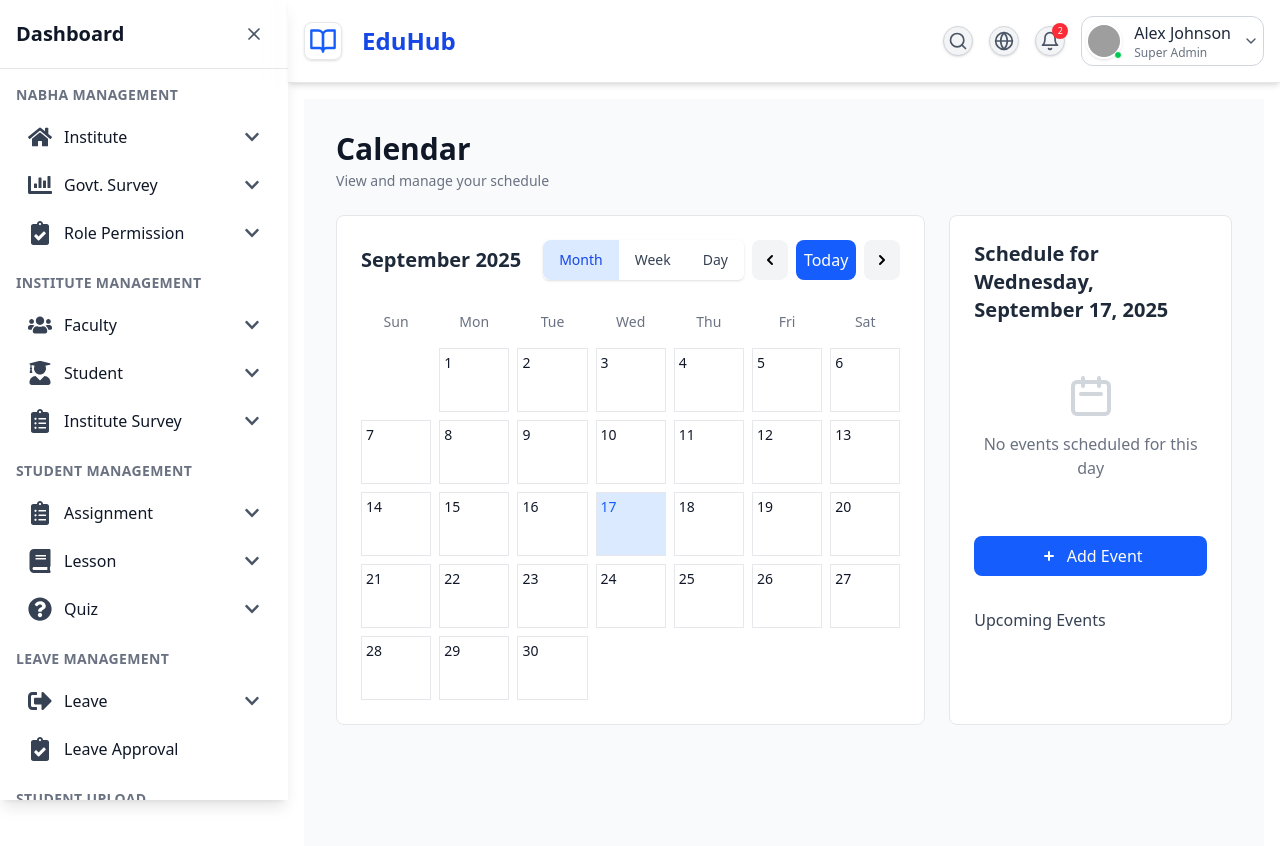
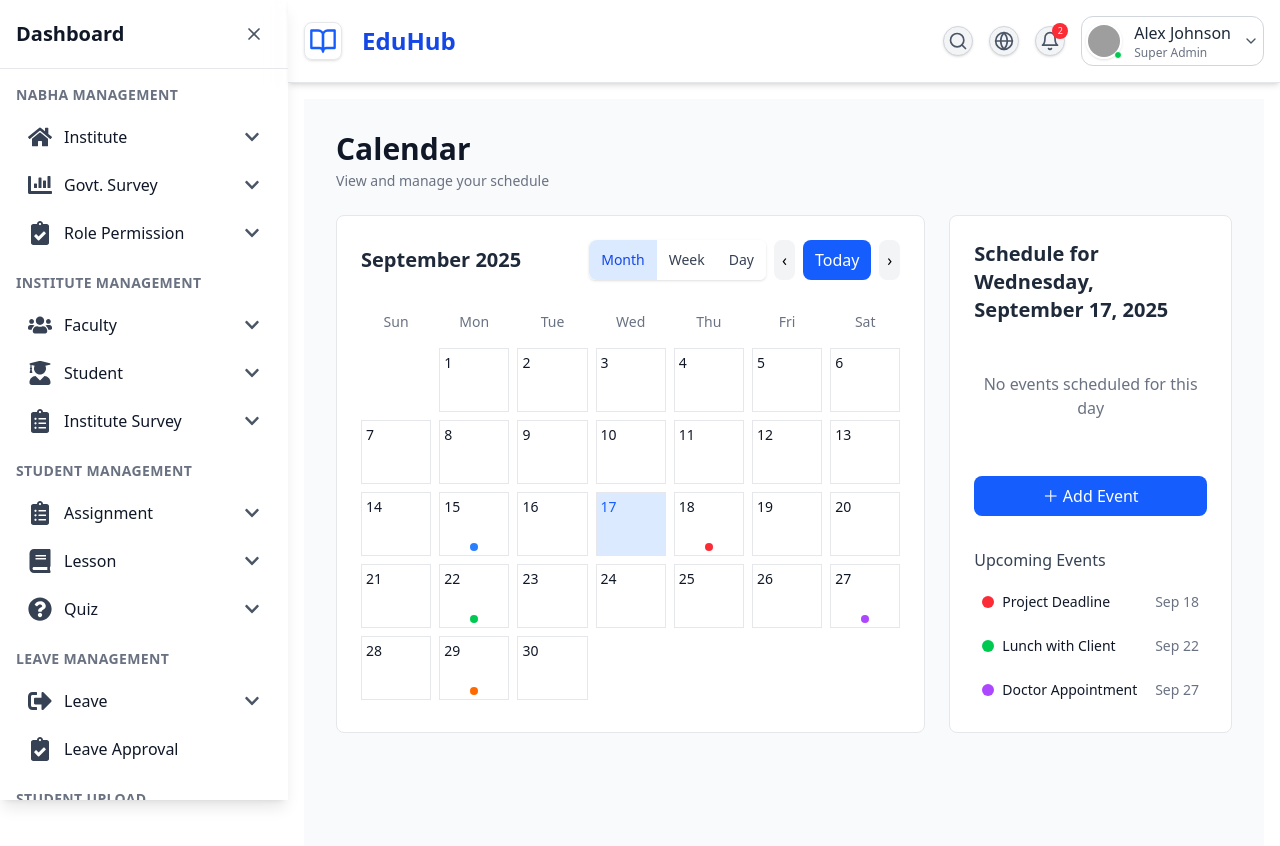
Before and after one commit to akhilsoigama/hackthon-web, a React (Vite) app: page /dashboard/events in a window 1280 px wide. Shown: the top 846 px of the page. Built offline with nearby package versions, Linux system fonts and the light colour scheme; grey boxes are pictures that could not be loaded.

Commit message:
increased event page's  resopnsiveness

```diff
--- a/src/section/Calendar.tsx
+++ b/src/section/Calendar.tsx
@@ -9,14 +9,22 @@ interface CalendarEvent {
   description?: string;
 }
 
+const colorMap: Record<string, string> = {
+  blue: "bg-blue-500 border-blue-500",
+  red: "bg-red-500 border-red-500",
+  green: "bg-green-500 border-green-500",
+  purple: "bg-purple-500 border-purple-500",
+  orange: "bg-orange-500 border-orange-500",
+};
+
 const Calendar = () => {
   const [currentDate, setCurrentDate] = useState<Date>(new Date());
   const [events, setEvents] = useState<CalendarEvent[]>([
-    { id: 1, date: new Date(2023, 8, 15), title: 'Team Meeting', color: 'blue', description: 'Weekly team sync' },
-    { id: 2, date: new Date(2023, 8, 18), title: 'Project Deadline', color: 'red', description: 'Finalize Q3 project' },
-    { id: 3, date: new Date(2023, 8, 22), title: 'Lunch with Client', color: 'green', description: 'Discuss new partnership' },
-    { id: 4, date: new Date(2023, 8, 27), title: 'Doctor Appointment', color: 'purple' },
-    { id: 5, date: new Date(2023, 8, 29), title: 'Conference Call', color: 'orange', description: 'With international team' },
+    { id: 1, date: new Date(2025, 8, 15), title: 'Team Meeting', color: 'blue', description: 'Weekly team sync' },
+    { id: 2, date: new Date(2025, 8, 18), title: 'Project Deadline', color: 'red', description: 'Finalize Q3 project' },
+    { id: 3, date: new Date(2025, 8, 22), title: 'Lunch with Client', color: 'green', description: 'Discuss new partnership' },
+    { id: 4, date: new Date(2025, 8, 27), title: 'Doctor Appointment', color: 'purple' },
+    { id: 5, date: new Date(2025, 8, 29), title: 'Conference Call', color: 'orange', description: 'With international team' },
   ]);
   const [selectedDate, setSelectedDate] = useState<Date>(new Date());
   const [view, setView] = useState<'month' | 'week' | 'day'>('month');
@@ -73,12 +81,12 @@ const Calendar = () => {
     const firstDay = getFirstDayOfMonth(currentDate);
     const days: ReactElement[] = [];
 
-    // Add empty cells for days before the first day of the month
+    // Empty cells for offset
     for (let i = 0; i < firstDay; i++) {
-      days.push(<div key={`empty-${i}`} className="h-12 sm:h-16"></div>);
+      days.push(<div key={`empty-${i}`} className="min-h-[3rem] sm:min-h-[4rem]"></div>);
     }
 
-    // Add cells for each day of the month
+    // Days
     for (let day = 1; day <= daysInMonth; day++) {
       const dayEvents = events.filter(event =>
         event.date.getDate() === day &&
@@ -97,7 +105,7 @@ const Calendar = () => {
       days.push(
         <motion.div
           key={day}
-          className={`h-12 sm:h-16 p-1 border border-gray-200 flex flex-col cursor-pointer relative
+          className={`min-h-[3rem] sm:min-h-[4rem] p-1 border border-gray-200 flex flex-col cursor-pointer relative
             ${isToday ? 'bg-blue-50' : ''}
             ${isSelected ? 'bg-blue-100 border-blue-400' : 'hover:bg-gray-50'}`}
           whileHover={{ scale: 1.02 }}
@@ -111,7 +119,7 @@ const Calendar = () => {
             {dayEvents.slice(0, 2).map(event => (
               <div
                 key={event.id}
-                className={`w-2 h-2 rounded-full bg-${event.color}-500`}
+                className={`w-2 h-2 rounded-full ${colorMap[event.color].split(" ")[0]}`}
                 title={event.title}
               ></div>
             ))}
@@ -144,63 +152,53 @@ const Calendar = () => {
   };
 
   return (
-    <div className="min-h-screen bg-gray-50 p-4 sm:p-6 md:p-8">
+    <div className="min-h-screen bg-gray-50 p-3 sm:p-6 md:p-8">
       <motion.header
         className="mb-6"
         initial={{ opacity: 0, y: -20 }}
         animate={{ opacity: 1, y: 0 }}
         transition={{ duration: 0.5 }}
       >
-        <h1 className="text-2xl sm:text-3xl font-bold text-gray-900">Calendar</h1>
+        <h1 className="text-xl sm:text-3xl font-bold text-gray-900">Calendar</h1>
         <p className="text-sm text-gray-500 mt-1">View and manage your schedule</p>
       </motion.header>
 
       <div className="grid grid-cols-1 lg:grid-cols-3 gap-6">
         {/* Calendar Section */}
         <motion.section
-          className="lg:col-span-2 bg-white rounded-lg border border-gray-200 p-4 sm:p-6"
+          className="lg:col-span-2 bg-white rounded-lg border border-gray-200 p-3 sm:p-6"
           initial={{ opacity: 0 }}
           animate={{ opacity: 1 }}
           transition={{ duration: 0.5, delay: 0.2 }}
         >
-          <div className="flex justify-between items-center mb-6">
-            <h2 className="text-xl font-semibold text-gray-800">
+          <div className="flex flex-wrap justify-between items-center gap-2 mb-6">
+            <h2 className="text-lg sm:text-xl font-semibold text-gray-800">
               {currentDate.toLocaleDateString('en-US', { month: 'long', year: 'numeric' })}
             </h2>
-            <div className="flex space-x-2">
+            <div className="flex flex-wrap gap-2">
+              {/* View Switch */}
               <div className="flex rounded-md shadow-sm" role="group">
+                {['month', 'week', 'day'].map(mode => (
                   <button
+                    key={mode}
                     type="button"
-                  className={`px-4 py-2 text-sm font-medium rounded-l-lg ${view === 'month' ? 'bg-blue-100 text-blue-700' : 'bg-white text-gray-700 hover:bg-gray-100'}`}
-                  onClick={() => setView('month')}
+                    className={`px-3 py-1 text-sm font-medium first:rounded-l-lg last:rounded-r-lg
+                      ${view === mode ? 'bg-blue-100 text-blue-700' : 'bg-white text-gray-700 hover:bg-gray-100'}`}
+                    onClick={() => setView(mode as 'month' | 'week' | 'day')}
                   >
-                  Month
+                    {mode[0].toUpperCase() + mode.slice(1)}
                   </button>
-                <button
-                  type="button"
-                  className={`px-4 py-2 text-sm font-medium ${view === 'week' ? 'bg-blue-100 text-blue-700' : 'bg-white text-gray-700 hover:bg-gray-100'}`}
-                  onClick={() => setView('week')}
-                >
-                  Week
-                </button>
-                <button
-                  type="button"
-                  className={`px-4 py-2 text-sm font-medium rounded-r-lg ${view === 'day' ? 'bg-blue-100 text-blue-700' : 'bg-white text-gray-700 hover:bg-gray-100'}`}
-                  onClick={() => setView('day')}
-                >
-                  Day
-                </button>
+                ))}
               </div>
+              {/* Navigation */}
               <button
                 className="p-2 rounded-lg bg-gray-100 hover:bg-gray-200"
                 onClick={() => navigateMonth(-1)}
               >
-                <svg xmlns="http://www.w3.org/2000/svg" className="h-5 w-5" viewBox="0 0 20 20" fill="currentColor">
-                  <path fillRule="evenodd" d="M12.707 5.293a1 1 0 010 1.414L9.414 10l3.293 3.293a1 1 0 01-1.414 1.414l-4-4a1 1 0 010-1.414l4-4a1 1 0 011.414 0z" clipRule="evenodd" />
-                </svg>
+                ‹
               </button>
               <button
-                className="p-2 rounded-lg bg-blue-600 text-white hover:bg-blue-700"
+                className="px-3 py-1 rounded-lg bg-blue-600 text-white hover:bg-blue-700"
                 onClick={() => setCurrentDate(new Date())}
               >
                 Today
@@ -209,35 +207,38 @@ const Calendar = () => {
                 className="p-2 rounded-lg bg-gray-100 hover:bg-gray-200"
                 onClick={() => navigateMonth(1)}
               >
-                <svg xmlns="http://www.w3.org/2000/svg" className="h-5 w-5" viewBox="0 0 20 20" fill="currentColor">
-                  <path fillRule="evenodd" d="M7.293 14.707a1 1 0 010-1.414L10.586 10 7.293 6.707a1 1 0 011.414-1.414l4 4a1 1 0 010 1.414l-4 4a1 1 0 01-1.414 0z" clipRule="evenodd" />
-                </svg>
+                ›
               </button>
             </div>
           </div>
 
-          <div className="grid grid-cols-7 gap-2 mb-2">
+          {/* Weekdays */}
+          <div className="grid grid-cols-7 gap-1 sm:gap-2 mb-2 text-xs sm:text-sm">
             {['Sun', 'Mon', 'Tue', 'Wed', 'Thu', 'Fri', 'Sat'].map(day => (
-              <div key={day} className="text-center text-sm font-medium text-gray-500 py-2">
+              <div key={day} className="text-center font-medium text-gray-500 py-1 sm:py-2">
                 {day}
               </div>
             ))}
           </div>
 
-          <div className="grid grid-cols-7 gap-2">
+          {/* Days */}
+          <div className="grid grid-cols-7 gap-1 sm:gap-2">
             {generateCalendarDays()}
           </div>
         </motion.section>
 
         {/* Events Panel */}
         <motion.section
-          className="bg-white rounded-lg border border-gray-200 p-4 sm:p-6"
+          className="bg-white rounded-lg border border-gray-200 p-3 sm:p-6 flex flex-col"
           initial={{ opacity: 0 }}
           animate={{ opacity: 1 }}
           transition={{ duration: 0.5, delay: 0.4 }}
         >
-          <h2 className="text-xl font-semibold text-gray-800 mb-4">Schedule for {formatDate(selectedDate)}</h2>
+          <h2 className="text-lg sm:text-xl font-semibold text-gray-800 mb-4">
+            Schedule for {formatDate(selectedDate)}
+          </h2>
 
+          <div className="flex-1 overflow-y-auto">
             {newEvent ? (
               <div className="mb-4 p-4 bg-gray-50 rounded-lg">
                 <h3 className="font-medium text-gray-900 mb-2">Add New Event</h3>
@@ -270,7 +271,7 @@ const Calendar = () => {
                 {getEventsForSelectedDate().map(event => (
                   <motion.div
                     key={event.id}
-                  className={`p-3 rounded-lg border-l-4 bg-gray-50 border-${event.color}-500`}
+                    className={`p-3 rounded-lg border-l-4 bg-gray-50 ${colorMap[event.color].split(" ")[1]}`}
                     whileHover={{ scale: 1.01 }}
                   >
                     <h3 className="font-medium text-gray-900">{event.title}</h3>
@@ -285,21 +286,16 @@ const Calendar = () => {
               </div>
             ) : (
               <div className="text-center py-8 text-gray-500">
-              <svg xmlns="http://www.w3.org/2000/svg" className="h-12 w-12 mx-auto text-gray-300 mb-3" fill="none" viewBox="0 0 24 24" stroke="currentColor">
-                <path strokeLinecap="round" strokeLinejoin="round" strokeWidth={2} d="M8 7V3m8 4V3m-9 8h10M5 21h14a2 2 0 002-2V7a2 2 0 00-2-2H5a2 2 0 00-2 2v12a2 2 0 002 2z" />
-              </svg>
                 <p>No events scheduled for this day</p>
               </div>
             )}
+          </div>
 
           <button
             className="mt-6 w-full py-2 bg-blue-600 text-white rounded-lg hover:bg-blue-700 flex items-center justify-center"
             onClick={handleAddEvent}
           >
-            <svg xmlns="http://www.w3.org/2000/svg" className="h-5 w-5 mr-2" viewBox="0 0 20 20" fill="currentColor">
-              <path fillRule="evenodd" d="M10 5a1 1 0 011 1v3h3a1 1 0 110 2h-3v3a1 1 0 11-2 0v-3H6a1 1 0 110-2h3V6a1 1 0 011-1z" clipRule="evenodd" />
-            </svg>
-            Add Event
+            ＋ Add Event
           </button>
 
           {/* Upcoming Events */}
@@ -312,7 +308,7 @@ const Calendar = () => {
                 .slice(0, 3)
                 .map(event => (
                   <div key={event.id} className="flex items-center text-sm p-2 hover:bg-gray-50 rounded">
-                    <div className={`w-3 h-3 rounded-full bg-${event.color}-500 mr-2`}></div>
+                    <div className={`w-3 h-3 rounded-full ${colorMap[event.color].split(" ")[0]} mr-2`}></div>
                     <span className="text-gray-900 font-medium truncate">{event.title}</span>
                     <span className="text-gray-500 ml-auto whitespace-nowrap">
                       {event.date.toLocaleDateString('en-US', { month: 'short', day: 'numeric' })}
```
Lines whose indentation alone changed are shown as unchanged.
